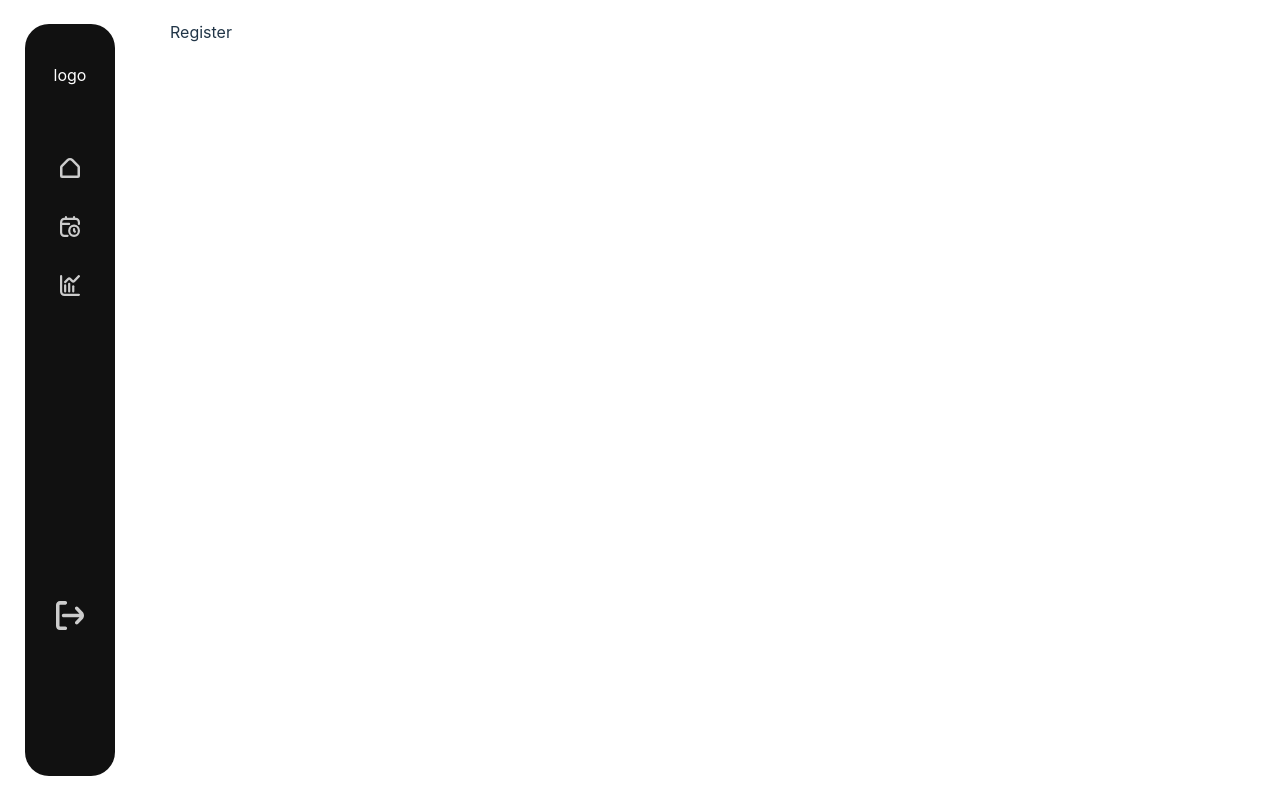
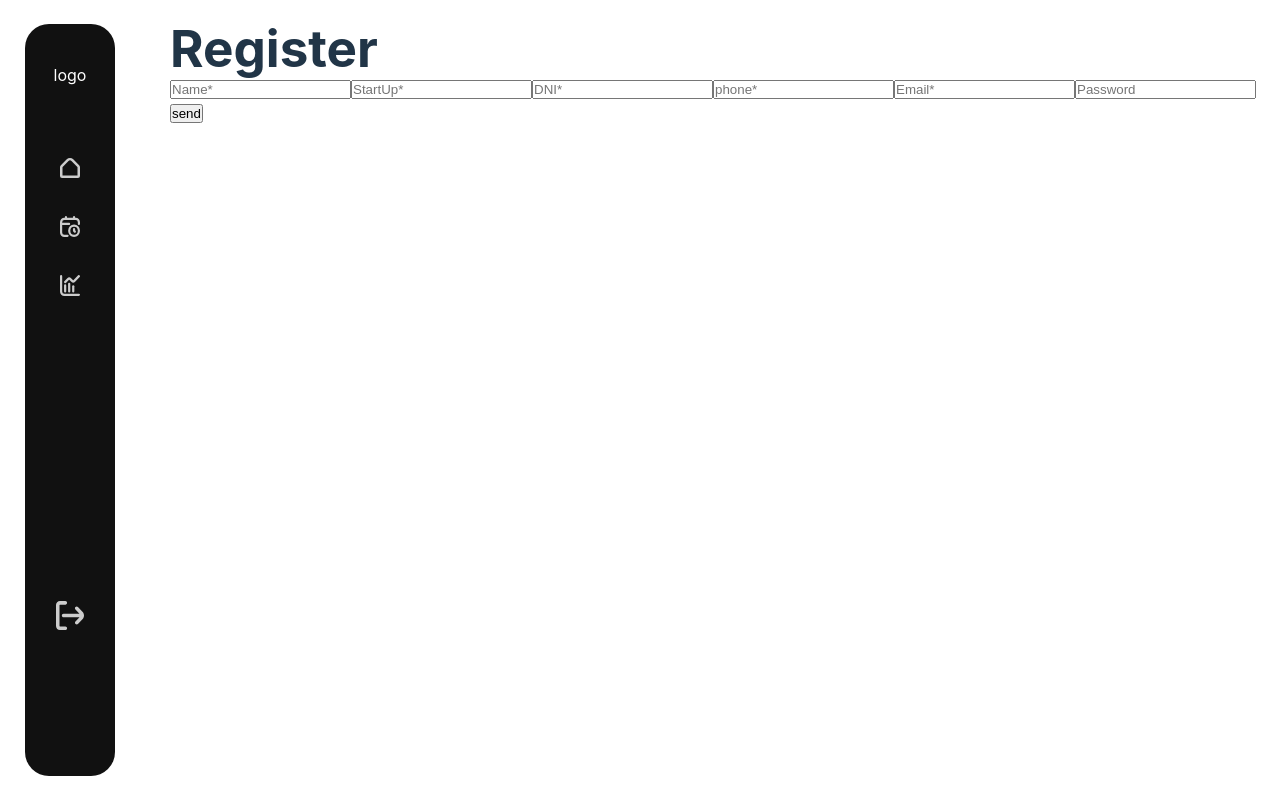
Before and after one commit to AbrahamEsc1911/FRONT-ACCESS-CONTROL, a React (Vite) app: page /register in a window 1280 px wide. Built offline with nearby package versions, Linux system fonts and the light colour scheme.

Commit message:
feat: register functions and inputs created

```diff
--- a/src/views/Register/Register.css
+++ b/src/views/Register/Register.css
@@ -0,0 +1,3 @@
+.hident-content {
+    display: none;
+}
--- a/src/views/Register/Register.jsx
+++ b/src/views/Register/Register.jsx
@@ -1,9 +1,60 @@
+import { CInputs } from '../../components/CInputs/CInputs'
 import './Register.css'
 
-import React from 'react'
+import React, { useState } from 'react'
 
 export const Register = () => {
-  return (
-    <div>Register</div>
-  )
+
+    const [credentials, setCredentials] = useState(
+        {
+            name: "",
+            StartUp: "",
+            dni: "",
+            phone: "",
+            email: "",
+            password: ""
+        }
+    )
+
+    const [passwordLong, setPasswordLong] = useState(false)
+    const [allAreRequired, setAllAreRequired] = useState(false)
+
+    const handleChange = (e) => {
+        setCredentials((prevState) => ({
+            ...prevState,
+            [e.target.name]: e.target.value,
+        }))
+    }
+
+    const sendRegister = () => {
+        if (!credentials.email || !credentials.name || !credentials.StartUp || !credentials.dni || !credentials.phone || !credentials.password) {
+            setAllAreRequired(true)
+            setPasswordLong(false)
+        }
+        else if (credentials.password.length < 8 || credentials.password.length > 12) {
+            setPasswordLong(true)
+            setAllAreRequired(false)
+        }
+        else {
+            setAllAreRequired(false);
+            setPasswordLong(false);
+            console.log('credenciales eviadas')
+        }
+
+    }
+
+    return (
+        <>
+            <h1>Register</h1>
+            <CInputs type='text' placeholder='Name*' name='name' onChange={handleChange} />
+            <CInputs type='text' placeholder='StartUp*' name='StartUp' onChange={handleChange} />
+            <CInputs type='text' placeholder='DNI*' name='dni' onChange={handleChange} />
+            <CInputs type='number' placeholder='phone*' name='phone' onChange={handleChange} />
+            <CInputs type='email' placeholder='Email*' name='email' onChange={handleChange} />
+            <CInputs type='password' placeholder='Password' name='password' onChange={handleChange} />
+            <p className={passwordLong ? "" : 'hident-content'}>password most be between 8 and 12 characters</p>
+            <p className={allAreRequired ? "" : 'hident-content'}>all fields are required</p>
+            <CInputs type='button' value='send' name='name' onClick={sendRegister} />
+        </>
+    )
 }
```
